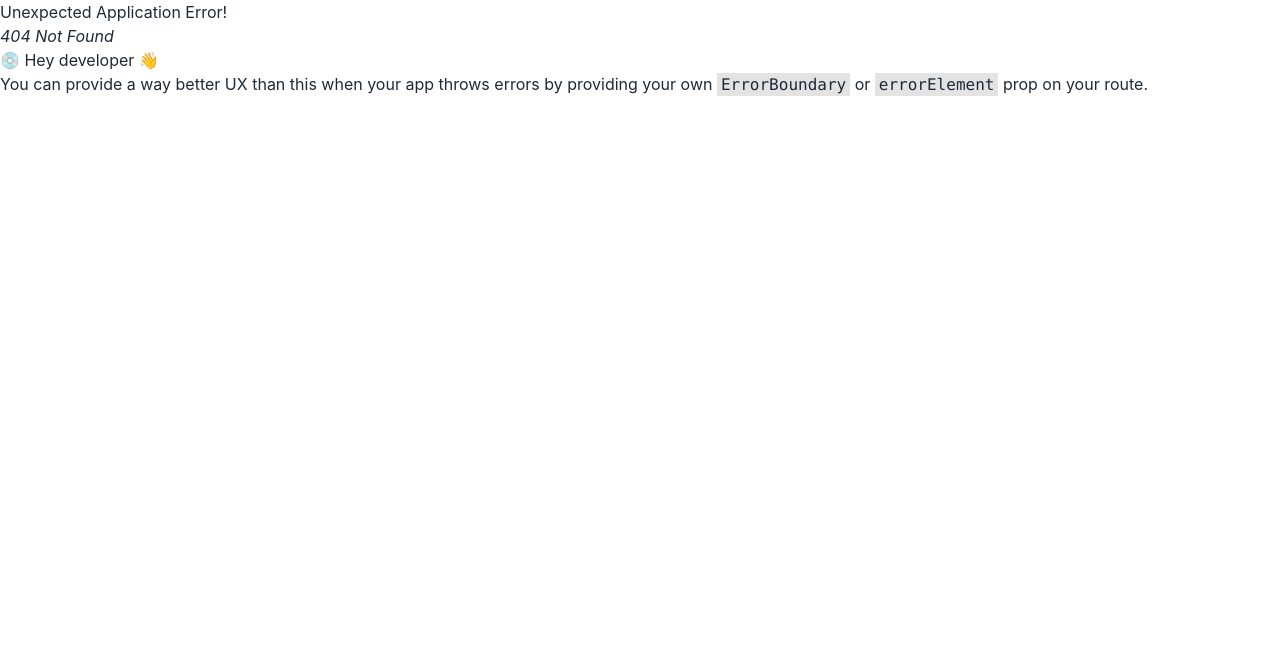
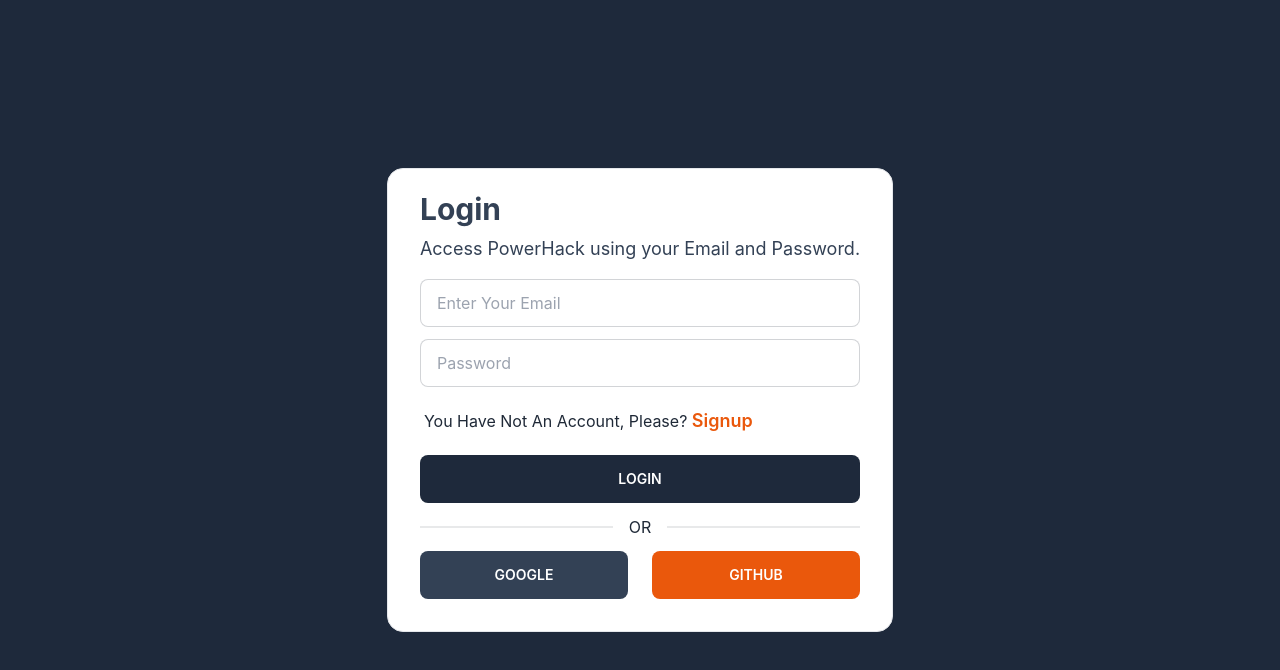
Before and after one commit to AhshanHabib26/PH_Task_Client, a React (Create React App) app: page /login in a window 1280 px wide. Before the commit this address had no page. Shown: the top 670 px of the page. Built offline with nearby package versions, Linux system fonts and the light colour scheme.

Commit message:
Login Page Added

```diff
--- a/package.json
+++ b/package.json
@@ -9,6 +9,7 @@
     "daisyui": "^2.49.0",
     "react": "^18.2.0",
     "react-dom": "^18.2.0",
+    "react-hook-form": "^7.42.1",
     "react-hot-toast": "^2.4.0",
     "react-query": "^3.39.3",
     "react-router-dom": "^6.8.0",
--- a/src/Components/Spinner/Spinner.js
+++ b/src/Components/Spinner/Spinner.js
@@ -1,5 +1,5 @@
 import React from 'react';
-import SpinnerImg from '../../image/spinner.gif';
+import SpinnerImg from '../../Image/spinner.gif';
 
 const Spinner = () => {
   return (
--- /dev/null
+++ b/src/Pages/Login.js
@@ -0,0 +1,104 @@
+import React, { useState } from 'react';
+import { useForm } from 'react-hook-form';
+import { toast } from 'react-hot-toast';
+import { Link, useNavigate } from 'react-router-dom';
+import Spinner from '../Components/Spinner/Spinner';
+
+const Login = () => {
+  const [loading, setLoading] = useState(false);
+  const { register, handleSubmit } = useForm();
+  const navigate = useNavigate();
+
+  const onSubmit = (data) => {
+    if (!data.email || !data.password) {
+      return toast.error('Please Add an Email & Password');
+    }
+
+    const inputData = {
+      email: data.email,
+      password: data.password,
+    };
+
+    fetch(`http://localhost:5000/login`, {
+      method: 'POST',
+      headers: {
+        'content-type': 'application/json',
+      },
+      body: JSON.stringify(inputData),
+    })
+      .then((res) => res.json())
+      .then((data) => {
+        console.log(data);
+        if (data.success === true) {
+          localStorage.setItem('accessToken', data.token);
+          navigate('/billing-dashboard');
+        } else {
+          toast.error(data.error);
+        }
+        setLoading(false);
+      });
+  };
+
+  return (
+    <div className=" px-5 lg:px-0 flex items-center bg-slate-800 min-h-screen">
+      {loading && <Spinner />}
+      <div class="card  mx-auto bg-base-100 border">
+        <div className="card-body">
+          <h1 className=" text-3xl mt-[-10px] font-bold text-slate-700">
+            Login
+          </h1>
+          <p className=" text-lg text-slate-700 mb-2">
+            Access PowerHack using your Email and Password.
+          </p>
+          <div>
+            <form
+              className="grid grid-cols-1 gap-3"
+              onSubmit={handleSubmit(onSubmit)}
+            >
+              <input
+                className="input input-bordered"
+                placeholder="Enter Your Email"
+                type="email"
+                {...register('email', { pattern: /\S+@\S+\.\S+/ })}
+              />
+              <input
+                placeholder="Password"
+                className="input input-bordered"
+                type="password"
+                {...register('password')}
+              />
+              <label className="label">
+                <p>
+                  You Have Not An Account, Please?{' '}
+                  <Link
+                    className=" text-orange-600 text-lg font-semibold"
+                    to="/register"
+                  >
+                    Signup
+                  </Link>{' '}
+                </p>
+              </label>
+              <input
+                className="btn btn-ghost bg-slate-800 text-white"
+                type="submit"
+                value="Login"
+              />
+            </form>
+            <div className="divider">OR</div>
+
+            <div className=" grid grid-cols-2 gap-x-6">
+              <button className="btn outline-0 border-0 bg-slate-700">
+                Google
+              </button>
+              <button className="btn outline-0  border-0 bg-orange-600">
+                Github
+              </button>
+            </div>
+          </div>
+        </div>
+      </div>
+    </div>
+  );
+};
+
+export default Login;
--- a/src/Router/Router.js
+++ b/src/Router/Router.js
@@ -1,11 +1,16 @@
 import { createBrowserRouter } from 'react-router-dom';
 import Main from '../Layout/Main';
+import Login from '../Pages/Login';
 
 const Router = createBrowserRouter([
   {
     path: '/',
     element: <Main />,
   },
+  {
+    path: 'login',
+    element: <Login />,
+  },
 ]);
 
 export default Router;
```
Also changed, not shown: 1 other file (tests, documents, lock files or other folders).
